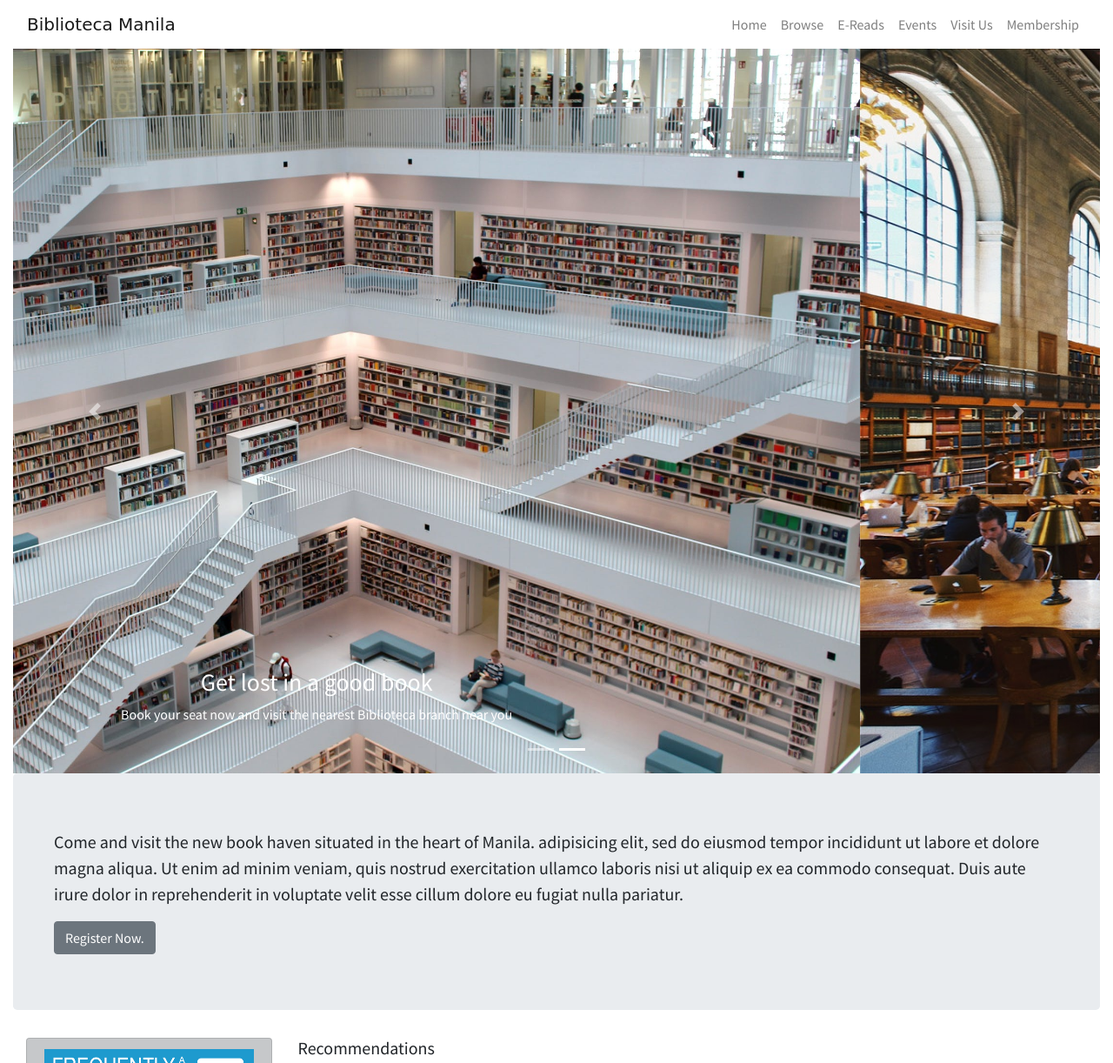
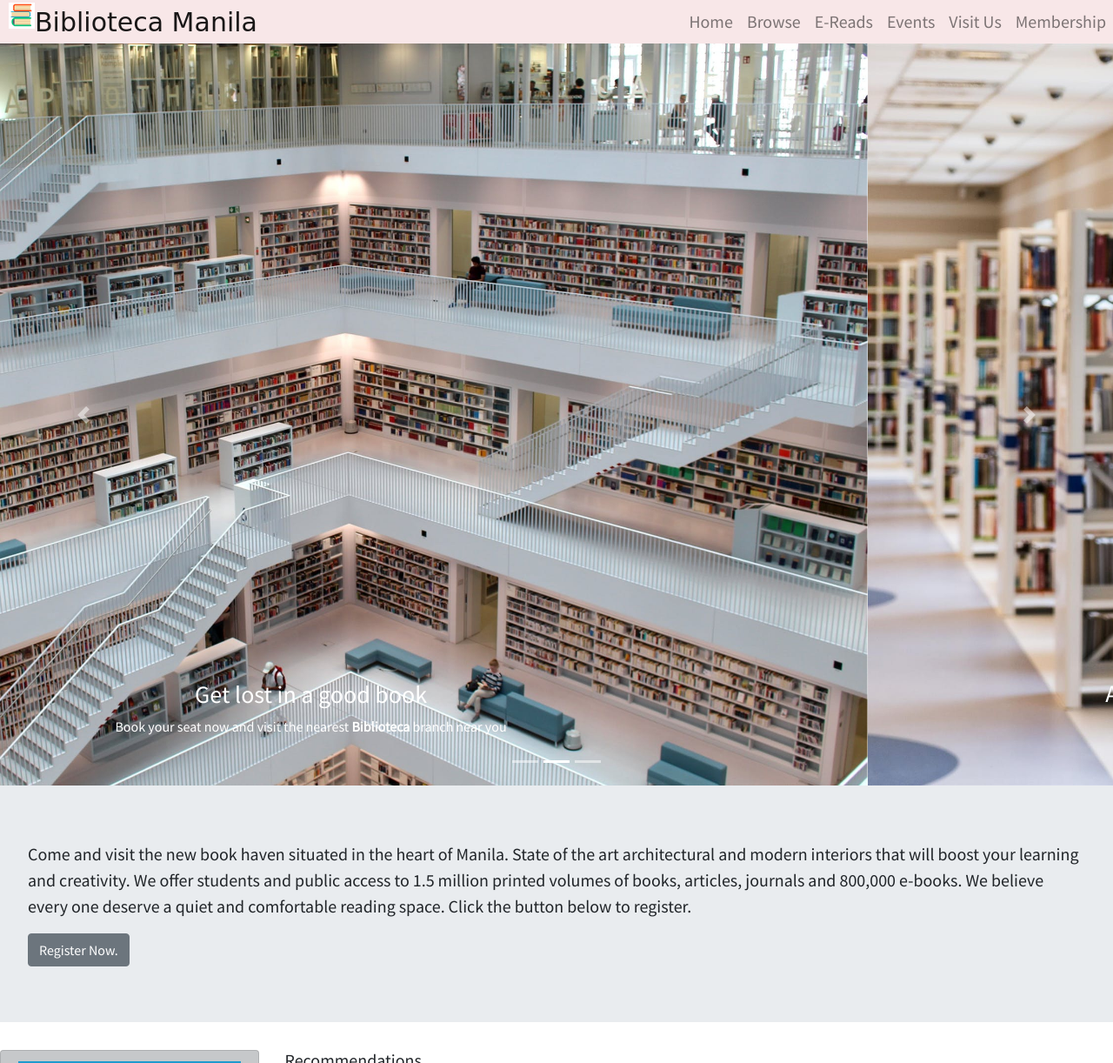
Before and after one commit to JoyMarzonia/librotheca-manila, a plain HTML site: page index.html in a window 1280 px wide. Shown: the top 1222 px of the page at 87% size. Drawn offline with nearby package versions, Linux system fonts and the light colour scheme; a web font is replaced by a local one.

Commit message:
created section 2

```diff
--- a/assets/css/style.css
+++ b/assets/css/style.css
@@ -7,19 +7,32 @@
 
 }
 
-.container {
+#nav1 {
+	padding: 0;
+	margin: 0;
+}
+
+#topnav{
 	height: 50px;
-	max-width: 100%;
+	width: 100%;
 	background-color: #f8e7e8;
 	padding: 0;
 	margin: 0;
-	font-size: 25px;
+	font-size: 20px;
 }
 
+.icon {
+	height: 30px;
+	width: 30px;
+	float: left;
+	padding: 0;
+}
 
 
 .navbar-brand {
 	font-family: 'Patrick Hand SC', cursive;
+	font-size: 30px;
+	padding-left: 10px;
 }
 
 .book {
@@ -38,10 +51,6 @@
 
 }
 
-.container {
-	padding-top: 10px;
-}
-
 
 a {
 	color: #f8e7e8;
@@ -57,6 +66,10 @@ p#foot-email {
 
 .col-md-4 {
 	font-family: 'Patrick Hand SC', cursive;
+}
+
+.container-fluid {
+	padding: 0;
 }
 
 
--- a/index.html
+++ b/index.html
@@ -35,9 +35,9 @@
 
 <body>
 
-    <nav class="navbar navbar-expand-md navbar-light" id="topnav">
-        <div class="container-fluid">
-            <a class="navbar-brand" href="#">Biblioteca Manila</a>
+    <nav class="navbar navbar-expand-md navbar-light" id="nav1">
+        <div class="container-fluid" id="topnav">
+            <a class="navbar-brand" href="#"><img src="assets/images/icon.png" class="icon">  Biblioteca Manila</a>
             <button class="navbar-toggler" type="button" data-toggle="collapse" data-target="navbarResponsive">
                 <span class="navbar-toggler-icon"></span>
             </button>
@@ -81,23 +81,34 @@
                 <ol class="carousel-indicators">
                     <li data-target="#carouselExampleCaptions" data-slide-to="0" class="active"></li>
                     <li data-target="#carouselExampleCaptions" data-slide-to="1"></li>
+                    <li data-target="#carouselExampleCaptions" data-slide-to="2"></li>
                 </ol>
                 <div class="carousel-inner" role="listbox">
                     <div class="carousel-item active" id="activecarousel">
                         <img class="d-block w-100" src="assets/images/library.jpg" data-src="holder.js/900x300?auto=yes&bg=777&fg=555&text=First slide" alt="First slide">
                         <div class="carousel-caption d-none d-md-block ">
                         <h3>Get lost in a good book</h3>
-                        <p>Book your seat now and visit the nearest Biblioteca branch near you</p>
+                        <p>Book your seat now and visit the nearest <strong>Biblioteca</strong> branch near you</p>
                     </div>
                 </div>
+
                 <div class="carousel-item">
-                    <img class="d-block w-100" src="assets/images/library2.jpg" data-src="holder.js/900x300?auto=yes&bg=666&fg=444&text=Second slide" alt="Second slide">
+                    <img class="d-block w-100" src="assets/images/library1.jpg" data-src="holder.js/900x300?auto=yes&bg=666&fg=444&text=Second slide" alt="Second slide">
                     <div class="carousel-caption d-none d-md-block">
-                        <h3>Big & well-lighted rooms for your convenience</h3>
-                        <p>Lorem ipsum dolor sit amet, consectetur adipiscing elit.</p>
+                        <h3>Access to millions of printed materials and electronic resources</h3>
+                        <p>There is always a room to book binge your favorite books</p>
+                    </div>
+                </div>
+
+                <div class="carousel-item">
+                    <img class="d-block w-100" src="assets/images/library2.jpg" data-src="holder.js/900x300?auto=yes&bg=666&fg=444&text=Third slide" alt="Third slide">
+                    <div class="carousel-caption d-none d-md-block">
+                        <h3>Big and well-lighted rooms for your convenience</h3>
+                        <p>there are over 700 seats available and 10 group study rooms which provide enhanced accesibility for modern learning including media rooms, video-editing booths and mobile charging stations.</p>
                     </div>
                 </div>
             </div>
+
             <a class="carousel-control-prev" href="#carouselExampleCaptions" role="button" data-slide="prev">
                 <span class="carousel-control-prev-icon" aria-hidden="true"></span>
                 <span class="sr-only">Previous</span>
@@ -112,11 +123,7 @@
     <div class="container-fluid">
         <div class="row jumbotron">
             <div class="col-md-12">
-                <p class="lead">Come and visit the new book haven situated in the heart of Manila. adipisicing elit, sed do eiusmod
-                tempor incididunt ut labore et dolore magna aliqua. Ut enim ad minim veniam,
-                quis nostrud exercitation ullamco laboris nisi ut aliquip ex ea commodo
-                consequat. Duis aute irure dolor in reprehenderit in voluptate velit esse
-                cillum dolore eu fugiat nulla pariatur. </p>
+                <p class="lead">Come and visit the new book haven situated in the heart of Manila. State of the art architectural and modern interiors that will boost your learning and creativity. We offer students and public access to 1.5 million printed volumes of books, articles, journals and 800,000 e-books. We believe every one deserve a quiet and comfortable reading space. Click the button below to register.</p>
                 <button type="button" class="btn btn-secondary">Register Now.</button>
 
             </div>
@@ -148,19 +155,15 @@
                         <a href="#" class="btn btn-primary">Go somewhere</a>
                     </div>
                 </div>
-                        </div>
+
+                    <div class="col-md-4">
+                            <img src="assets/images/book.jpg" alt="book cover of Samantha Spinner" class="img-thumbnail">
+                            <p class="caption"> Top 10 books for young readers </p>
                     </div>
 
                     <div class="col-md-4">
                             <img src="assets/images/book.jpg" alt="book cover of Samantha Spinner" class="img-thumbnail">
-                            <p class="caption"> Top 10 books for young readers </p>
-                        </div>
-                    </div>
-
-                    <div class="col-md-4">
-                             <img src="assets/images/book.jpg" alt="book cover of Samantha Spinner" class="img-thumbnail">
                             <p class="captio"> Top 10 books for young readers </p>
-                        </div>
                     </div>
                 </div>
 
@@ -173,6 +176,8 @@
             </div>
         </div>
     </div>
+
+
 
 
 
```
Also changed, not shown: assets/images/icon.png (added), assets/images/library1.jpg (added), assets/images/read.jpg (added), assets/images/wecare.jpg (added).
